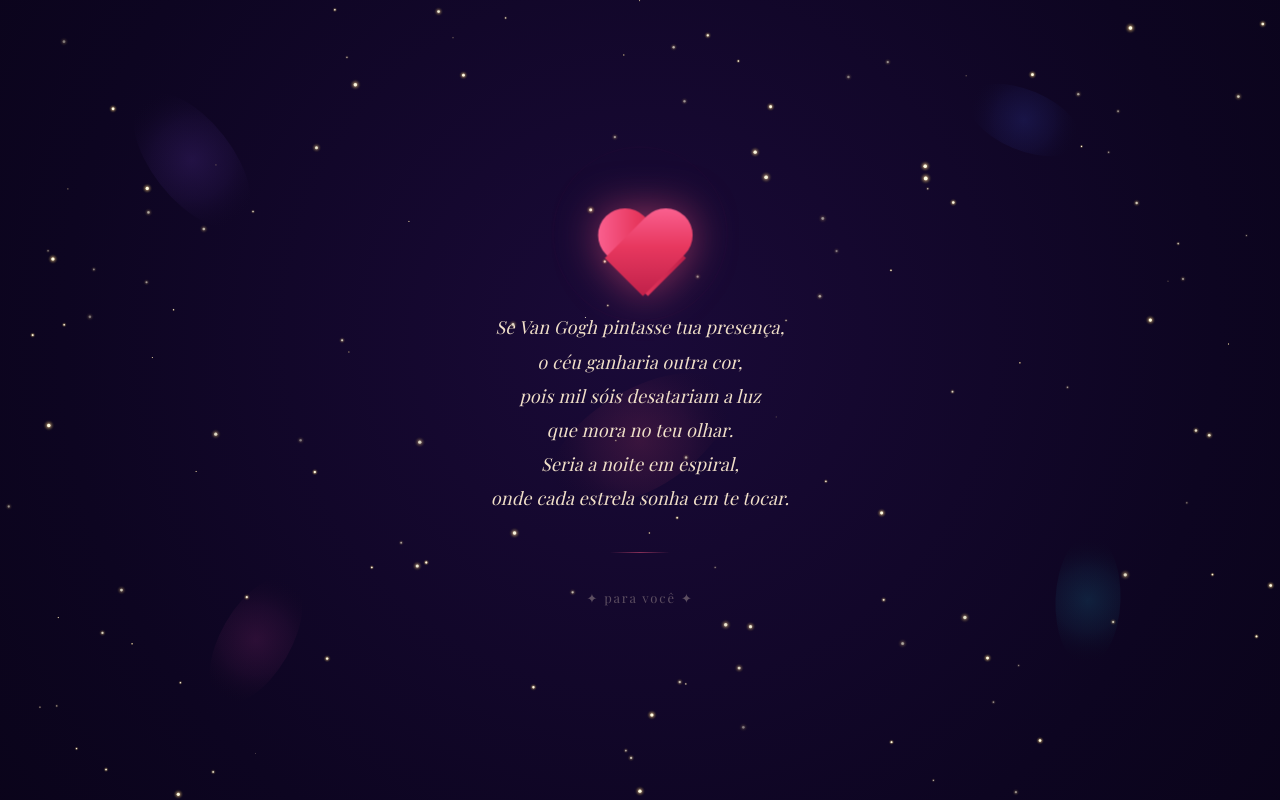
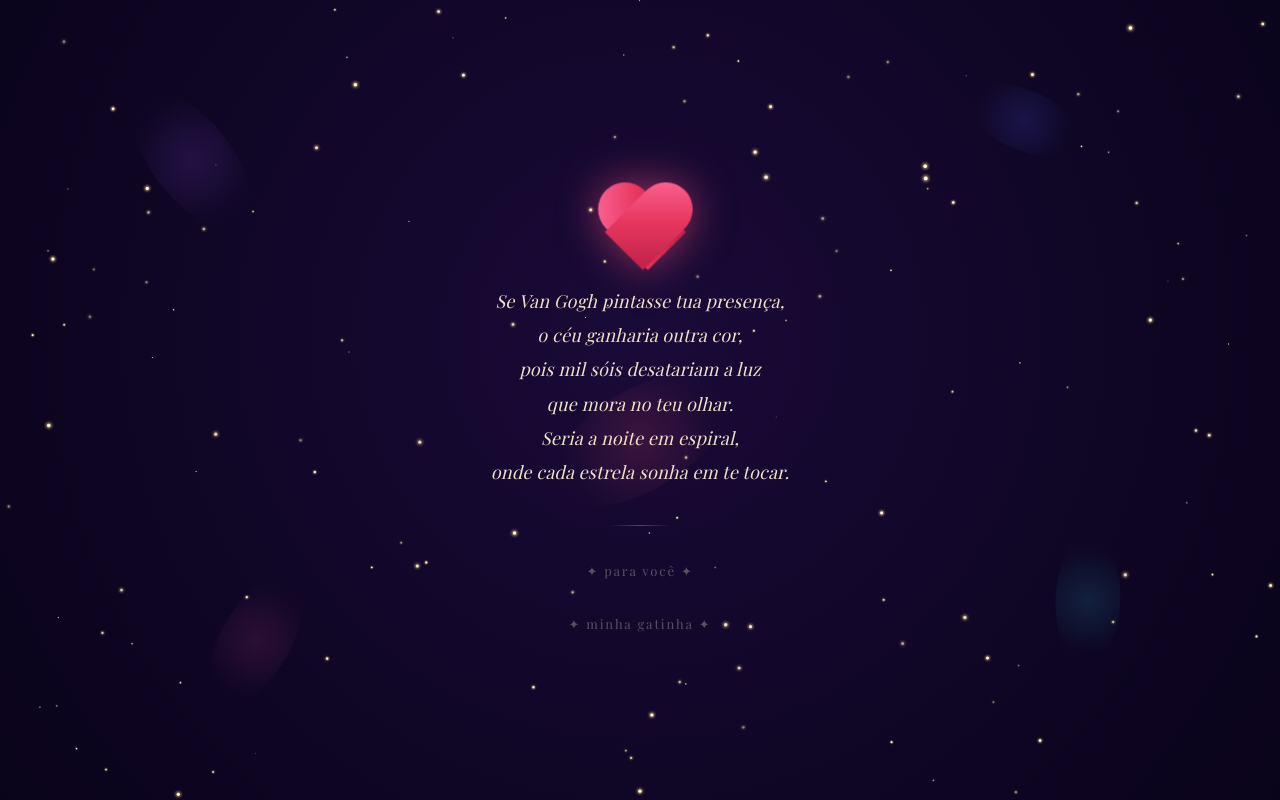
Before and after one commit to Yago-Christ/gata, a plain HTML site: page index.html in a window 1280 px wide. Drawn offline with nearby package versions, Linux system fonts and the light colour scheme; a web font is replaced by a local one.

Commit message:
Update index.html

```diff
--- a/index.html
+++ b/index.html
@@ -173,6 +173,7 @@
 
       <div class="divider"></div>
       <span class="signature">✦ para você ✦</span>
+     <span class="signature">✦ minha gatinha ✦</span>
 
     </div>
   </div>
```
